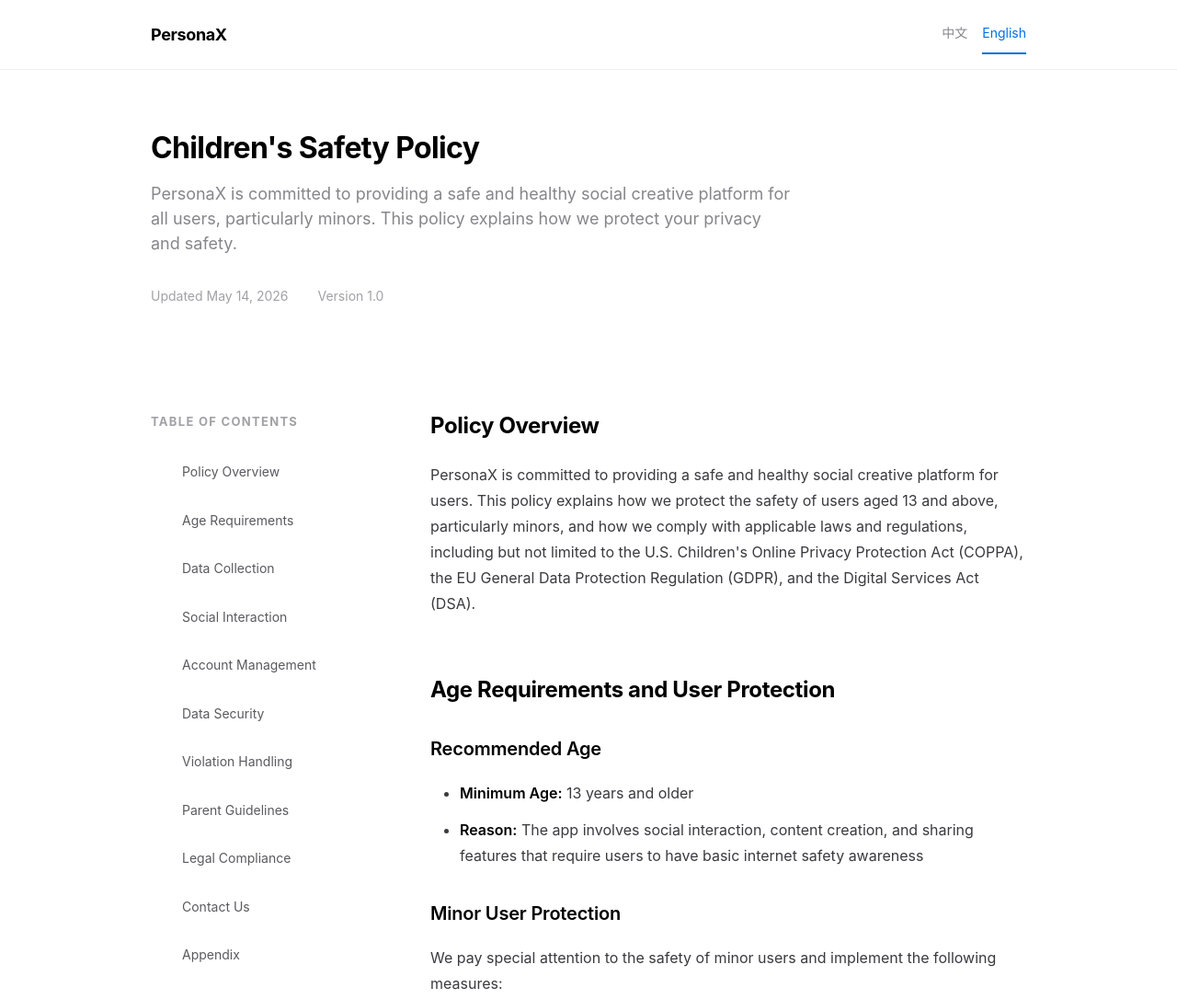
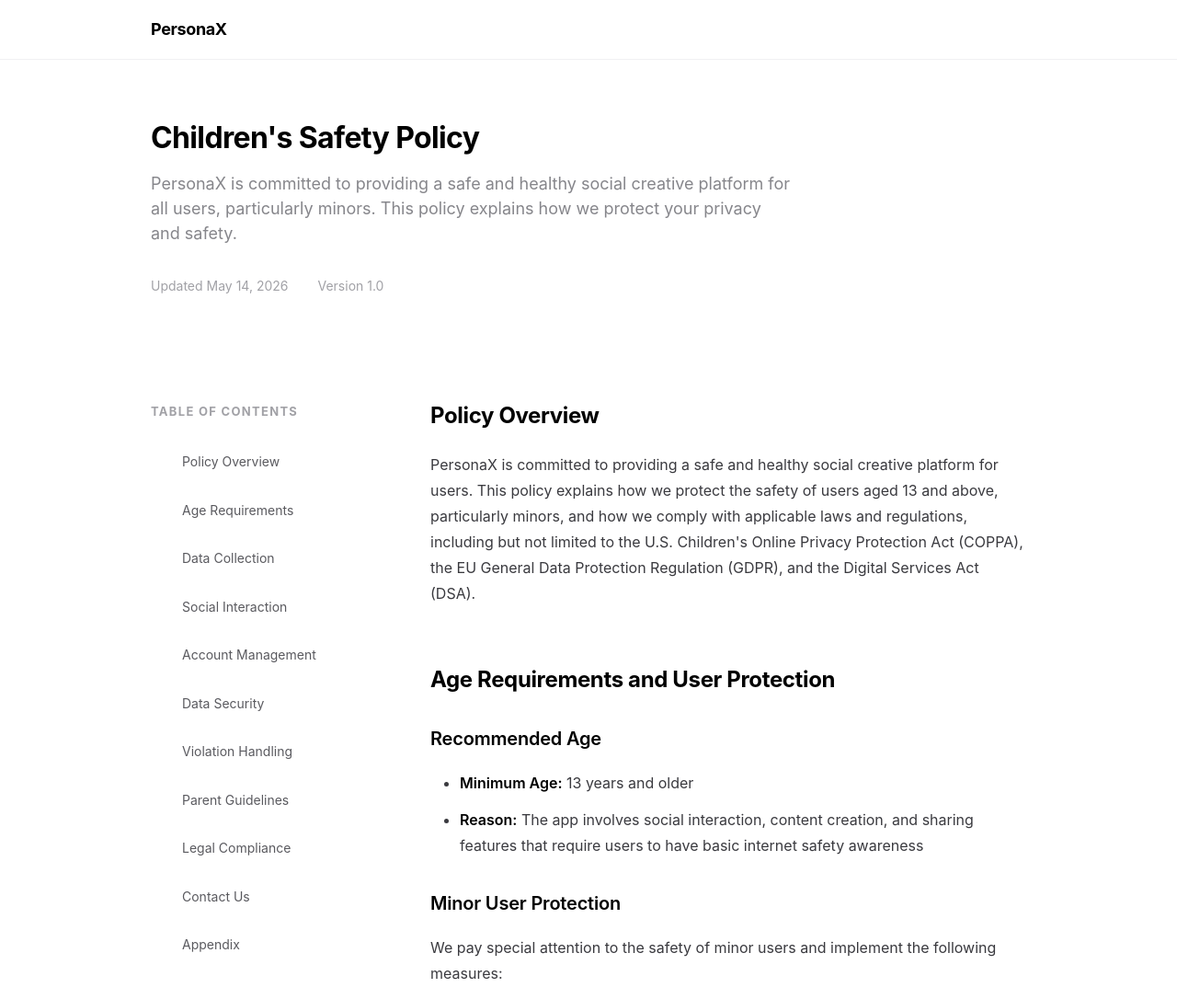
Before and after one commit to maxaup3/personax-policy, a plain HTML site: page personax-policy-en.html in a window 1280 px wide. Shown: the top 1086 px of the page at 92% size. Drawn offline with Linux system fonts and the light colour scheme.

Commit message:
Remove language switcher - English only

```diff
--- a/personax-policy-en.html
+++ b/personax-policy-en.html
@@ -587,10 +587,6 @@
     <header class="header">
         <div class="header-content">
             <a href="#top" class="logo">PersonaX</a>
-            <nav class="lang-switcher">
-                <a href="personax-policy-zh.html" class="lang-link">中文</a>
-                <a href="#" class="lang-link active">English</a>
-            </nav>
         </div>
     </header>
 
```
